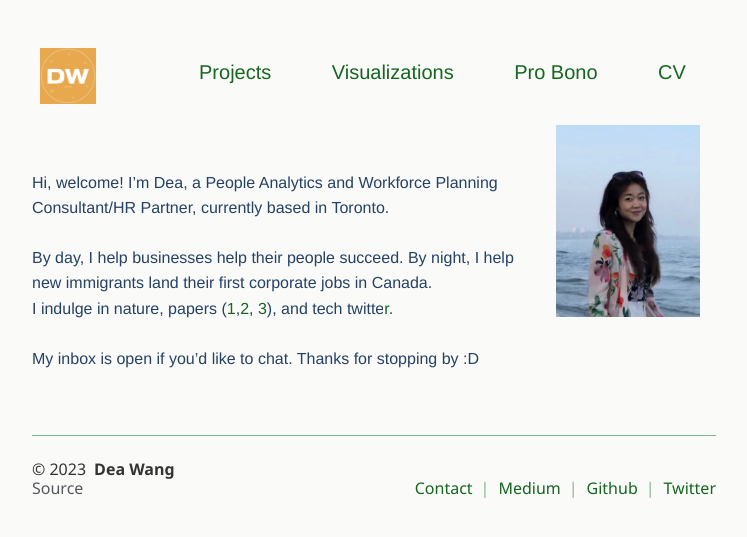
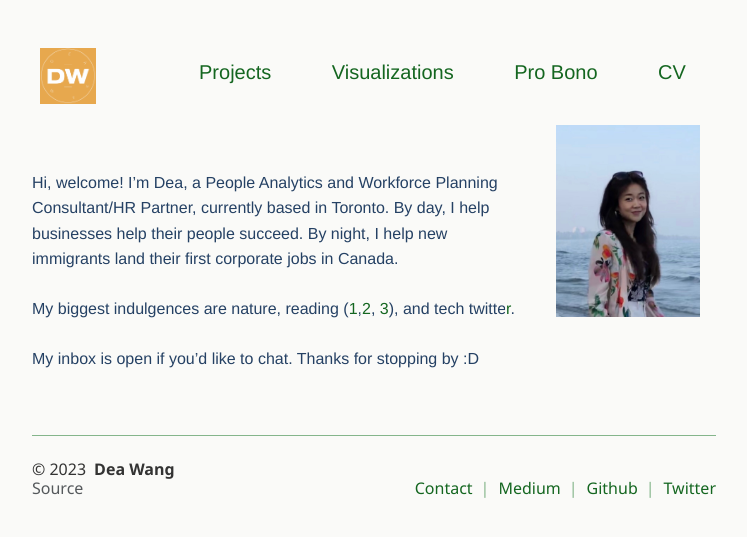
Before and after one commit to deawyk/deawyk.github.io, a Jekyll site: the page built from index.md, in a window 1280 px wide. Shown: the top 537 px of the page, without its empty margins (266-1013 px from the left). Built offline with Jekyll 4.4.1, drawn with Linux system fonts in a browser that asks for light colours.

Commit message:
Update index.md

```diff
--- a/index.md
+++ b/index.md
@@ -16,9 +16,9 @@ title: Dea Wang
 <div class="lead lead-about">
 
 <br>
-Hi, welcome! I'm Dea, a People Analytics and Workforce Planning Consultant/HR Partner, currently based in Toronto.
+Hi, welcome! I'm Dea, a People Analytics and Workforce Planning Consultant/HR Partner, currently based in Toronto. By day, I help businesses help their people succeed. By night, I help new immigrants land their first corporate jobs in Canada. <br>
 
-By day, I help businesses help their people succeed. By night, I help new immigrants land their first corporate jobs in Canada. <br> I indulge in nature, papers ([1](https://scholar.google.com/citations?view_op=view_citation&hl=en&user=cL23w-4AAAAJ&citation_for_view=cL23w-4AAAAJ:lK9BDNCuzFgC),[2](https://themorningnews.org/article/the-high-is-always-the-pain-and-the-pain-is-always-the-high), [3](http://www.paulgraham.com/love.html)), and tech twitte[r](twitter.com/deawyk/likes).
+My biggest indulgences are nature, reading ([1](https://scholar.google.com/citations?view_op=view_citation&hl=en&user=cL23w-4AAAAJ&citation_for_view=cL23w-4AAAAJ:lK9BDNCuzFgC),[2](https://themorningnews.org/article/the-high-is-always-the-pain-and-the-pain-is-always-the-high), [3](http://www.paulgraham.com/love.html)), and tech twitte[r](twitter.com/deawyk/likes).
 
 My inbox is open if you'd like to chat. Thanks for stopping by :D
 </div>
```
